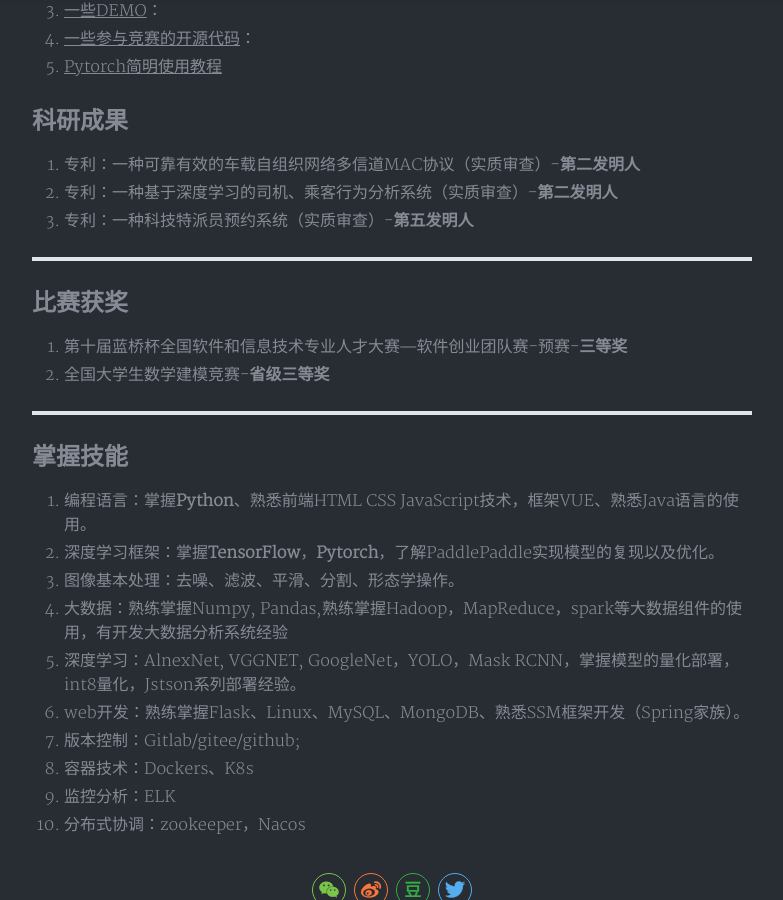
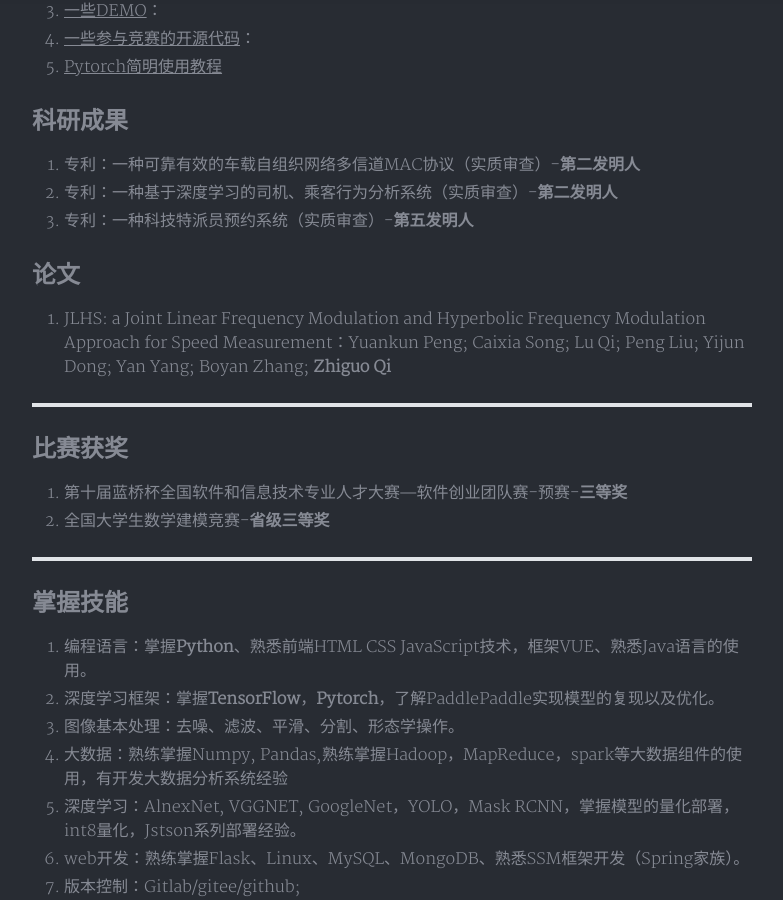
Before and after one commit to Qzgfather/Qzgfather.github.io, a Jekyll site: the page built from _posts/2020-01-09-hello.md, in a window 1280 px wide and 900 px high, scrolled down 1369 px. Shown: the whole window, without its empty margins (248-1031 px from the left). Built offline with Jekyll 4.4.1, drawn with Linux system fonts in a browser that asks for light colours; nearby versions of some CDN libraries; a style sheet for code colours, icons or effects is not loaded.

Commit message:
update cv

```diff
--- a/_posts/2020-01-09-hello.md
+++ b/_posts/2020-01-09-hello.md
@@ -53,6 +53,10 @@ tags: 个人简介
 2. 专利：一种基于深度学习的司机、乘客行为分析系统（实质审查）-**第二发明人**
 3. 专利：一种科技特派员预约系统（实质审查）-**第五发明人**
 
+## 论文
+
+1. JLHS: a Joint Linear Frequency Modulation and Hyperbolic Frequency Modulation Approach for Speed Measurement：Yuankun Peng; Caixia Song; Lu Qi; Peng Liu; Yijun Dong; Yan Yang; Boyan Zhang; **Zhiguo Qi**
+
 ---
 
 ## 比赛获奖
```
